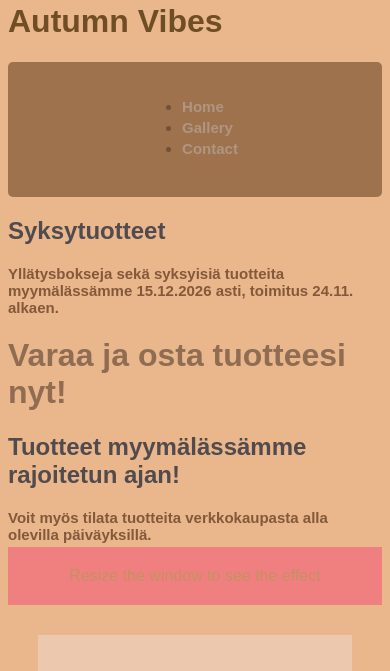
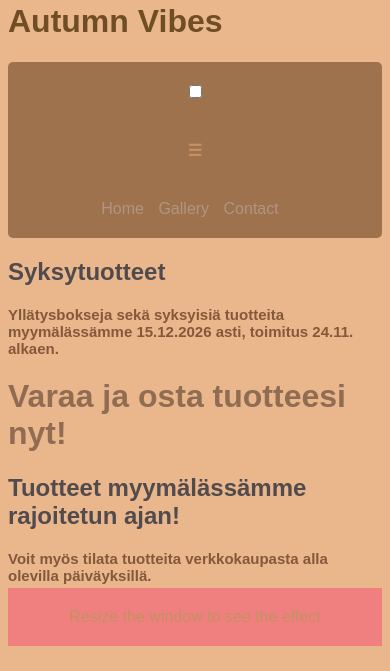
Before and after one commit to lolahxa/websivuston_kehittaminen_syksy2026, a plain HTML site: page WS_05/index.html in a window 390 px wide. Shown: the part 130-801 px from the top of the page. Drawn offline with Linux system fonts and the light colour scheme.

Commit message:
Enhance navigation with responsive toggle; update styles for better usability

```diff
--- a/WS_05/index.html
+++ b/WS_05/index.html
@@ -17,11 +17,13 @@
     <header>
   <h1>Autumn Vibes</h1>
   <nav>
-    <ul>
-      <li><a href="./index.html">Home</a></li>
-      <li><a href="./gallery.html">Gallery</a></li>
-      <li> <a href="./contact.html">Contact</a></li>
-    </ul>
+    <input type="checkbox" id="nav-toggle">
+    <label for="nav-toggle" class="nav-icon">☰</label>
+    <div class="nav-links">
+      <a href="./index.html">Home</a>
+      <a href="./gallery.html">Gallery</a>
+      <a href="./contact.html">Contact</a>
+    </div>
   </nav>
 </header>
 
--- a/WS_05/style.css
+++ b/WS_05/style.css
@@ -168,7 +168,16 @@ transition-button {
     border-radius: 5px;
     margin-bottom: 20px;
     flex-direction: column;
+}
 
+.nav-toggle {
+  display: none;
+}
+
+.nav-toggle-label::after {
+  content: '☰';
+  font-size: 24px;
+  cursor: pointer;
 }
 
 nav a {
```
